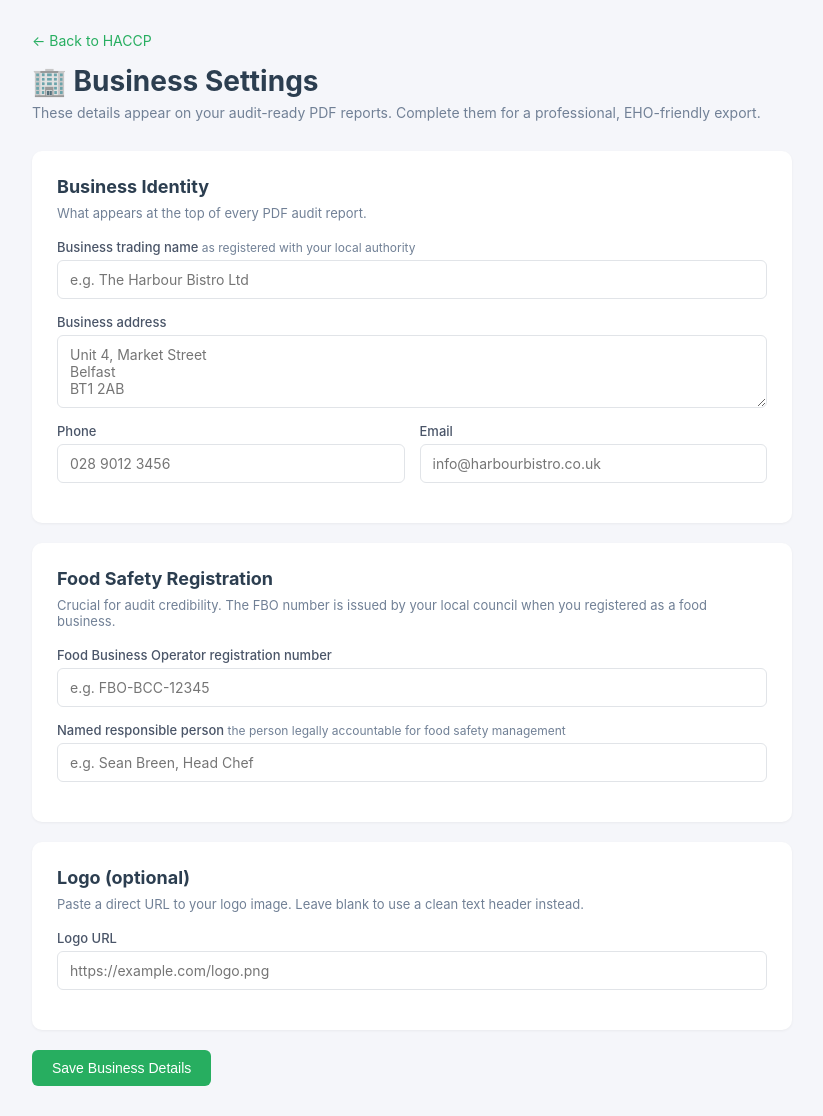
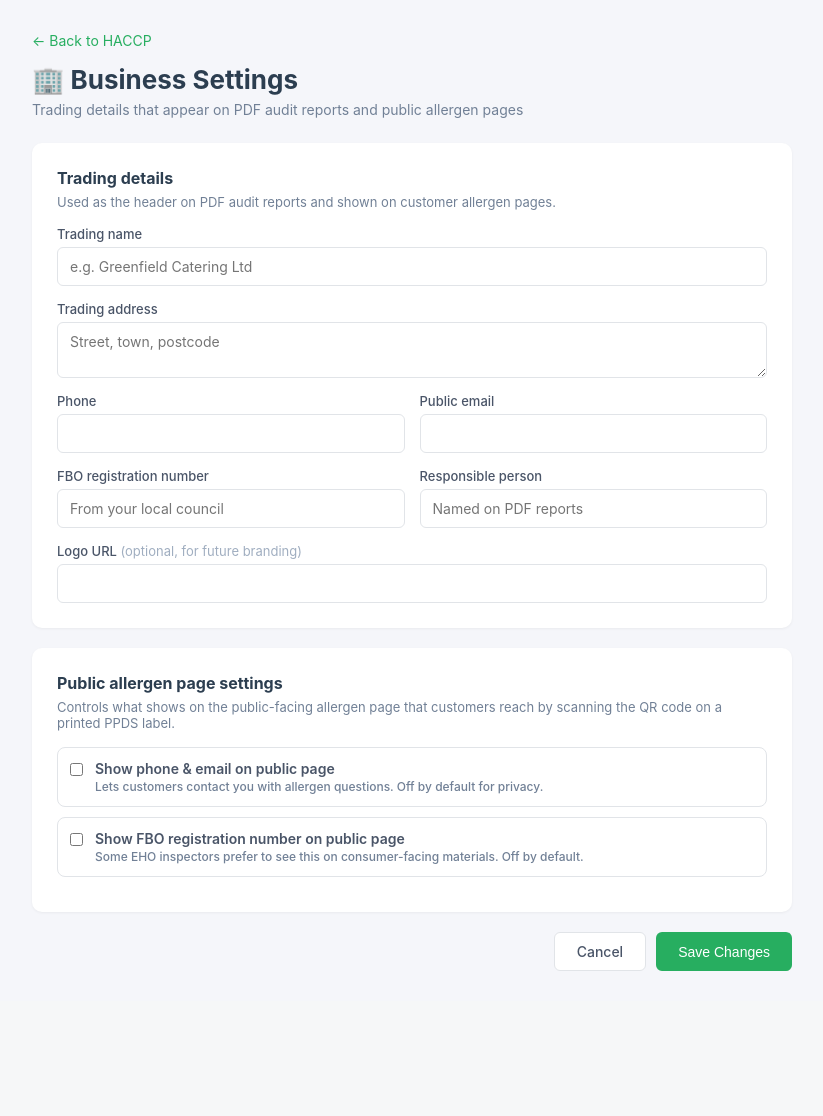
Before and after one commit to cryptoirish/kitchen-inventory-clean, a Flask app: page /settings/business in a window 1280 px wide. Shown: the part 65-1181 px from the top of the page, without its empty margins (228-1051 px from the left). After the commit the page ends 1036 px from the top, so only its background shows below. Run offline with Flask 3, Linux system fonts and the light colour scheme; the visitor is signed in with stand-in values (Sample User, id 1); data that the repository does not hold is empty; some libraries are stand-ins or nearby versions.

Commit message:
Revise business settings layout and content
Updated business settings page layout and descriptions for clarity and consistency.

```diff
--- a/templates/business_settings.html
+++ b/templates/business_settings.html
@@ -13,35 +13,43 @@
         .logo-icon { font-size: 28px; }
         .nav-links { display: flex; gap: 24px; }
         .nav-links a { text-decoration: none; color: #4a5568; font-weight: 500; font-size: 14px; }
-        .nav-links a:hover { color: #27ae60; }
         .hamburger { display: none; background: none; border: none; cursor: pointer; flex-direction: column; gap: 4px; }
         .hamburger span { display: block; width: 24px; height: 2px; background: #2c3e50; }
         .mobile-menu { display: none; position: absolute; top: 64px; left: 0; right: 0; background: #fff; border-bottom: 1px solid #e1e4e8; padding: 10px 0; }
         .mobile-menu.active { display: block; }
         .mobile-menu a { display: block; padding: 12px 20px; text-decoration: none; color: #4a5568; }
         .container { max-width: 800px; margin: 0 auto; padding: 30px 20px; }
-        .page-header { margin-bottom: 30px; }
-        .page-header h1 { font-size: 28px; margin-bottom: 6px; }
+        .back-link { color: #27ae60; text-decoration: none; font-size: 14px; margin-bottom: 15px; display: inline-block; }
+        .page-header { margin-bottom: 25px; }
+        .page-header h1 { font-size: 26px; margin-bottom: 6px; }
         .page-subtitle { color: #718096; font-size: 14px; }
-        .back-link { color: #27ae60; text-decoration: none; font-size: 14px; margin-bottom: 15px; display: inline-block; }
         .card { background: #fff; border-radius: 10px; padding: 25px; margin-bottom: 20px; box-shadow: 0 1px 3px rgba(0,0,0,0.05); }
-        .card h2 { font-size: 18px; margin-bottom: 8px; }
-        .card-desc { font-size: 13px; color: #718096; margin-bottom: 18px; }
-        .form-group { display: flex; flex-direction: column; gap: 5px; margin-bottom: 15px; }
+        .card h2 { font-size: 16px; margin-bottom: 6px; color: #2c3e50; }
+        .card .help-text { font-size: 13px; color: #718096; margin-bottom: 16px; }
+        .form-grid { display: grid; grid-template-columns: 1fr 1fr; gap: 15px; }
+        .form-group { display: flex; flex-direction: column; gap: 5px; }
+        .form-group.full { grid-column: 1 / -1; }
         label { font-size: 13px; font-weight: 500; color: #4a5568; }
-        .help-text { font-size: 12px; color: #718096; font-weight: normal; }
-        input, textarea { padding: 10px 12px; border: 1px solid #e1e4e8; border-radius: 6px; font-size: 14px; font-family: inherit; width: 100%; }
+        input, textarea { padding: 10px 12px; border: 1px solid #e1e4e8; border-radius: 6px; font-size: 14px; font-family: inherit; }
         input:focus, textarea:focus { outline: none; border-color: #27ae60; }
-        .btn { background: #27ae60; color: #fff; border: none; padding: 10px 20px; border-radius: 6px; font-size: 14px; font-weight: 500; cursor: pointer; text-decoration: none; display: inline-block; }
+        textarea { resize: vertical; }
+        .toggle-row { display: flex; align-items: flex-start; gap: 12px; padding: 12px; border: 1px solid #e1e4e8; border-radius: 8px; margin-bottom: 10px; cursor: pointer; }
+        .toggle-row input { margin-top: 3px; cursor: pointer; }
+        .toggle-row:has(input:checked) { background: #f0fdf4; border-color: #86efac; }
+        .toggle-text { flex: 1; }
+        .toggle-title { font-weight: 600; font-size: 14px; }
+        .toggle-help { font-size: 12px; color: #718096; margin-top: 2px; }
+        .actions { display: flex; gap: 10px; justify-content: flex-end; margin-top: 20px; }
+        .btn { background: #27ae60; color: #fff; border: none; padding: 10px 22px; border-radius: 6px; font-size: 14px; font-weight: 500; cursor: pointer; text-decoration: none; display: inline-block; }
         .btn:hover { background: #219a52; }
+        .btn-secondary { background: #fff; color: #4a5568; border: 1px solid #e1e4e8; }
         .flash { padding: 12px 16px; border-radius: 6px; margin-bottom: 15px; font-size: 14px; }
         .flash.success { background: #d4edda; color: #155724; }
         .flash.danger { background: #f8d7da; color: #721c24; }
-        .two-col { display: grid; grid-template-columns: 1fr 1fr; gap: 15px; }
         @media (max-width: 768px) {
             .nav-links { display: none; }
             .hamburger { display: flex; }
-            .two-col { grid-template-columns: 1fr; }
+            .form-grid { grid-template-columns: 1fr; }
         }
     </style>
 </head>
@@ -51,8 +59,7 @@
             <a href="/" class="logo"><div class="logo-icon">🍳</div><div>YieldGuard</div></a>
             <div class="nav-links">
                 <a href="/">Dashboard</a><a href="/inventory">Inventory</a><a href="/recipes">Recipes</a>
-                <a href="/haccp">HACCP</a><a href="/alerts">Alerts</a>
-                <a href="/billing">Billing</a><a href="/logout">Logout</a>
+                <a href="/haccp">HACCP</a><a href="/alerts">Alerts</a><a href="/billing">Billing</a><a href="/logout">Logout</a>
             </div>
             <button class="hamburger" onclick="toggleMenu()"><span></span><span></span><span></span></button>
         </div>
@@ -66,7 +73,7 @@
         <a href="/haccp" class="back-link">← Back to HACCP</a>
         <div class="page-header">
             <h1>🏢 Business Settings</h1>
-            <p class="page-subtitle">These details appear on your audit-ready PDF reports. Complete them for a professional, EHO-friendly export.</p>
+            <p class="page-subtitle">Trading details that appear on PDF audit reports and public allergen pages</p>
         </div>
 
         {% with messages = get_flashed_messages(with_categories=true) %}
@@ -77,57 +84,63 @@
 
         <form action="/settings/business/save" method="POST">
             <div class="card">
-                <h2>Business Identity</h2>
-                <p class="card-desc">What appears at the top of every PDF audit report.</p>
-
-                <div class="form-group">
-                    <label>Business trading name <span class="help-text">as registered with your local authority</span></label>
-                    <input type="text" name="business_name" value="{{ org.business_name or '' }}" placeholder="e.g. The Harbour Bistro Ltd">
-                </div>
-
-                <div class="form-group">
-                    <label>Business address</label>
-                    <textarea name="business_address" rows="3" placeholder="Unit 4, Market Street&#10;Belfast&#10;BT1 2AB">{{ org.business_address or '' }}</textarea>
-                </div>
-
-                <div class="two-col">
+                <h2>Trading details</h2>
+                <p class="help-text">Used as the header on PDF audit reports and shown on customer allergen pages.</p>
+                <div class="form-grid">
+                    <div class="form-group full">
+                        <label>Trading name</label>
+                        <input type="text" name="business_name" value="{{ org.business_name or '' }}" placeholder="e.g. Greenfield Catering Ltd">
+                    </div>
+                    <div class="form-group full">
+                        <label>Trading address</label>
+                        <textarea name="business_address" rows="2" placeholder="Street, town, postcode">{{ org.business_address or '' }}</textarea>
+                    </div>
                     <div class="form-group">
                         <label>Phone</label>
-                        <input type="text" name="business_phone" value="{{ org.business_phone or '' }}" placeholder="028 9012 3456">
+                        <input type="text" name="business_phone" value="{{ org.business_phone or '' }}">
                     </div>
                     <div class="form-group">
-                        <label>Email</label>
-                        <input type="email" name="business_email" value="{{ org.business_email or '' }}" placeholder="info@harbourbistro.co.uk">
+                        <label>Public email</label>
+                        <input type="email" name="business_email" value="{{ org.business_email or '' }}">
+                    </div>
+                    <div class="form-group">
+                        <label>FBO registration number</label>
+                        <input type="text" name="food_business_registration" value="{{ org.food_business_registration or '' }}" placeholder="From your local council">
+                    </div>
+                    <div class="form-group">
+                        <label>Responsible person</label>
+                        <input type="text" name="responsible_person" value="{{ org.responsible_person or '' }}" placeholder="Named on PDF reports">
+                    </div>
+                    <div class="form-group full">
+                        <label>Logo URL <span style="color: #a0aec0; font-weight: 400;">(optional, for future branding)</span></label>
+                        <input type="text" name="logo_url" value="{{ org.logo_url or '' }}">
                     </div>
                 </div>
             </div>
 
             <div class="card">
-                <h2>Food Safety Registration</h2>
-                <p class="card-desc">Crucial for audit credibility. The FBO number is issued by your local council when you registered as a food business.</p>
-
-                <div class="form-group">
-                    <label>Food Business Operator registration number</label>
-                    <input type="text" name="food_business_registration" value="{{ org.food_business_registration or '' }}" placeholder="e.g. FBO-BCC-12345">
-                </div>
-
-                <div class="form-group">
-                    <label>Named responsible person <span class="help-text">the person legally accountable for food safety management</span></label>
-                    <input type="text" name="responsible_person" value="{{ org.responsible_person or '' }}" placeholder="e.g. Sean Breen, Head Chef">
-                </div>
+                <h2>Public allergen page settings</h2>
+                <p class="help-text">Controls what shows on the public-facing allergen page that customers reach by scanning the QR code on a printed PPDS label.</p>
+                <label class="toggle-row">
+                    <input type="checkbox" name="show_contact_on_public_page" {% if org.show_contact_on_public_page %}checked{% endif %}>
+                    <div class="toggle-text">
+                        <div class="toggle-title">Show phone &amp; email on public page</div>
+                        <div class="toggle-help">Lets customers contact you with allergen questions. Off by default for privacy.</div>
+                    </div>
+                </label>
+                <label class="toggle-row">
+                    <input type="checkbox" name="show_fbo_on_public_page" {% if org.show_fbo_on_public_page %}checked{% endif %}>
+                    <div class="toggle-text">
+                        <div class="toggle-title">Show FBO registration number on public page</div>
+                        <div class="toggle-help">Some EHO inspectors prefer to see this on consumer-facing materials. Off by default.</div>
+                    </div>
+                </label>
             </div>
 
-            <div class="card">
-                <h2>Logo (optional)</h2>
-                <p class="card-desc">Paste a direct URL to your logo image. Leave blank to use a clean text header instead.</p>
-
-                <div class="form-group">
-                    <label>Logo URL</label>
-                    <input type="url" name="logo_url" value="{{ org.logo_url or '' }}" placeholder="https://example.com/logo.png">
-                </div>
+            <div class="actions">
+                <a href="/haccp" class="btn btn-secondary">Cancel</a>
+                <button type="submit" class="btn">Save Changes</button>
             </div>
-
-            <button type="submit" class="btn">Save Business Details</button>
         </form>
     </div>
 
```
